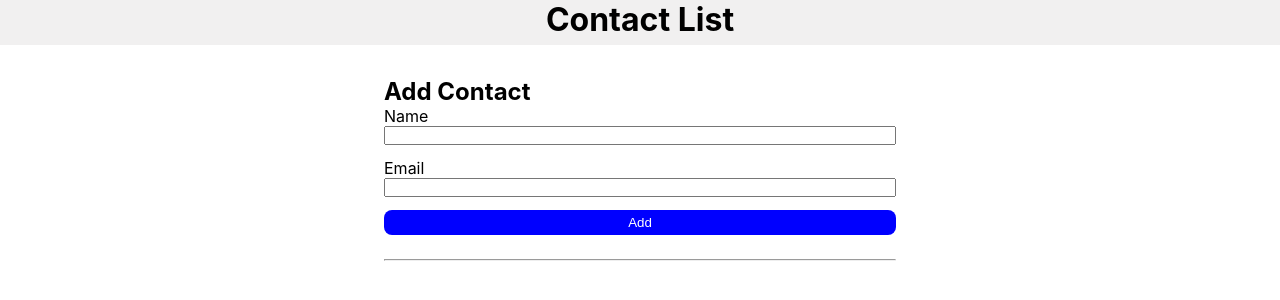
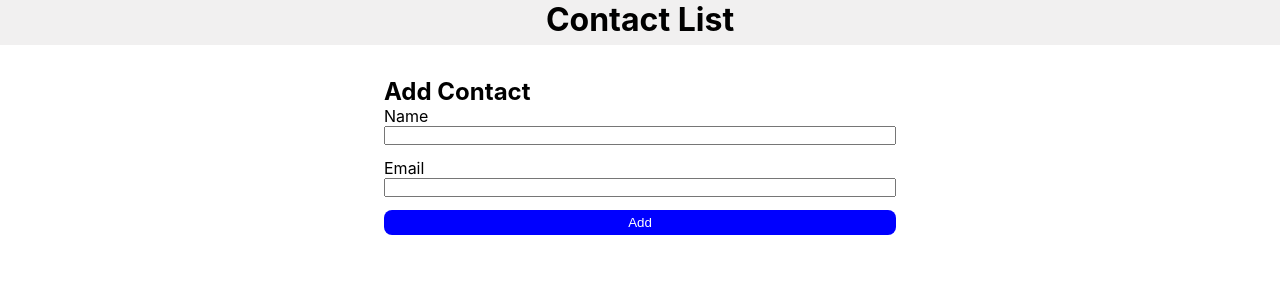
Before and after one commit to esmailireza/ContactList-Project, a React (Create React App) app: page / in a window 1280 px wide. Shown: the top 300 px of the page. Built offline with nearby package versions, Linux system fonts and the light colour scheme.

Commit message:
maped on states

```diff
--- a/src/components/ContactList.js
+++ b/src/components/ContactList.js
@@ -1,13 +1,21 @@
 import styles from "./form.module.css";
-const ContactList = ({ name, email }) => {
+const ContactList = ({ state }) => {
   return (
-    <ul className={styles.ul}>
-      <li>
-        <p>{name}</p>
-        <span>{email}</span>
-        <hr />
-      </li>
-    </ul>
+    <>
+      {state.map((co) => {
+        console.log(co);
+        console.log("contact:", co.name);
+        return (
+          <ul className={styles.ul}>
+            <li key={co.id}>
+              <p>{co.name}</p>
+              <span>{co.email}</span>
+              <hr />
+            </li>
+          </ul>
+        );
+      })}
+    </>
   );
 };
 
```
